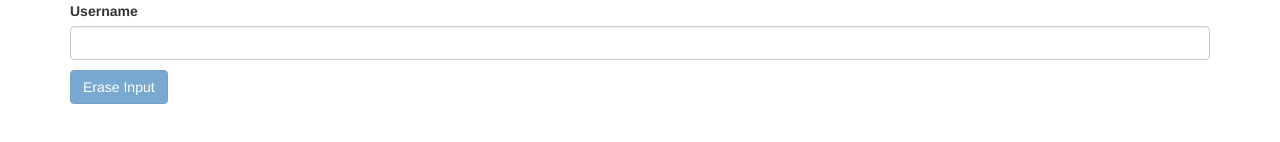
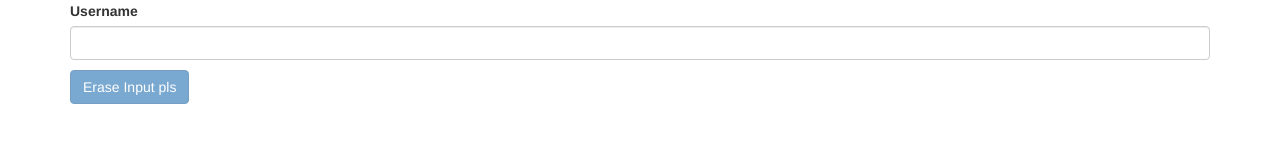
Before and after one commit to rudy-gm/angularPratice, an Angular app: page / in a window 1280 px wide. Shown: the part 304-446 px from the top of the page. Built offline with nearby package versions, Linux system fonts and the light colour scheme.

Commit message:
12th commit // new laptop

```diff
--- a/angular.json
+++ b/angular.json
@@ -95,5 +95,8 @@
         }
       }
     }
+  },
+  "cli": {
+    "analytics": "703a9cd1-6926-40a4-8b2d-21f00936ef97"
   }
 }
--- a/src/app/servers/servers.component.html
+++ b/src/app/servers/servers.component.html
@@ -38,4 +38,4 @@ class="btn btn-primary"
     (click)="deleteInput()"
     [disabled]="!userName"
 
-    >Erase Input</button>
+    >Erase Input pls</button>
```
